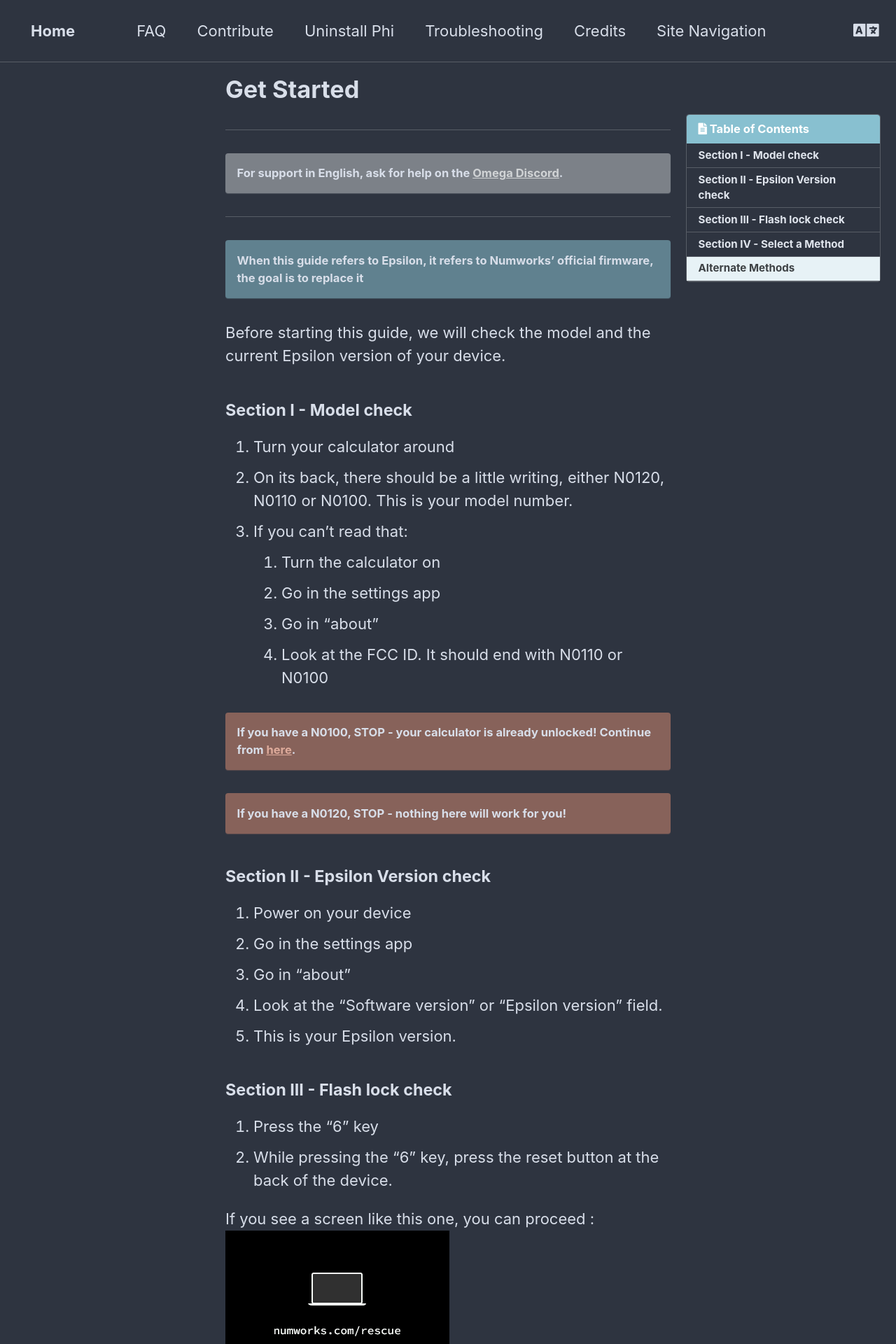
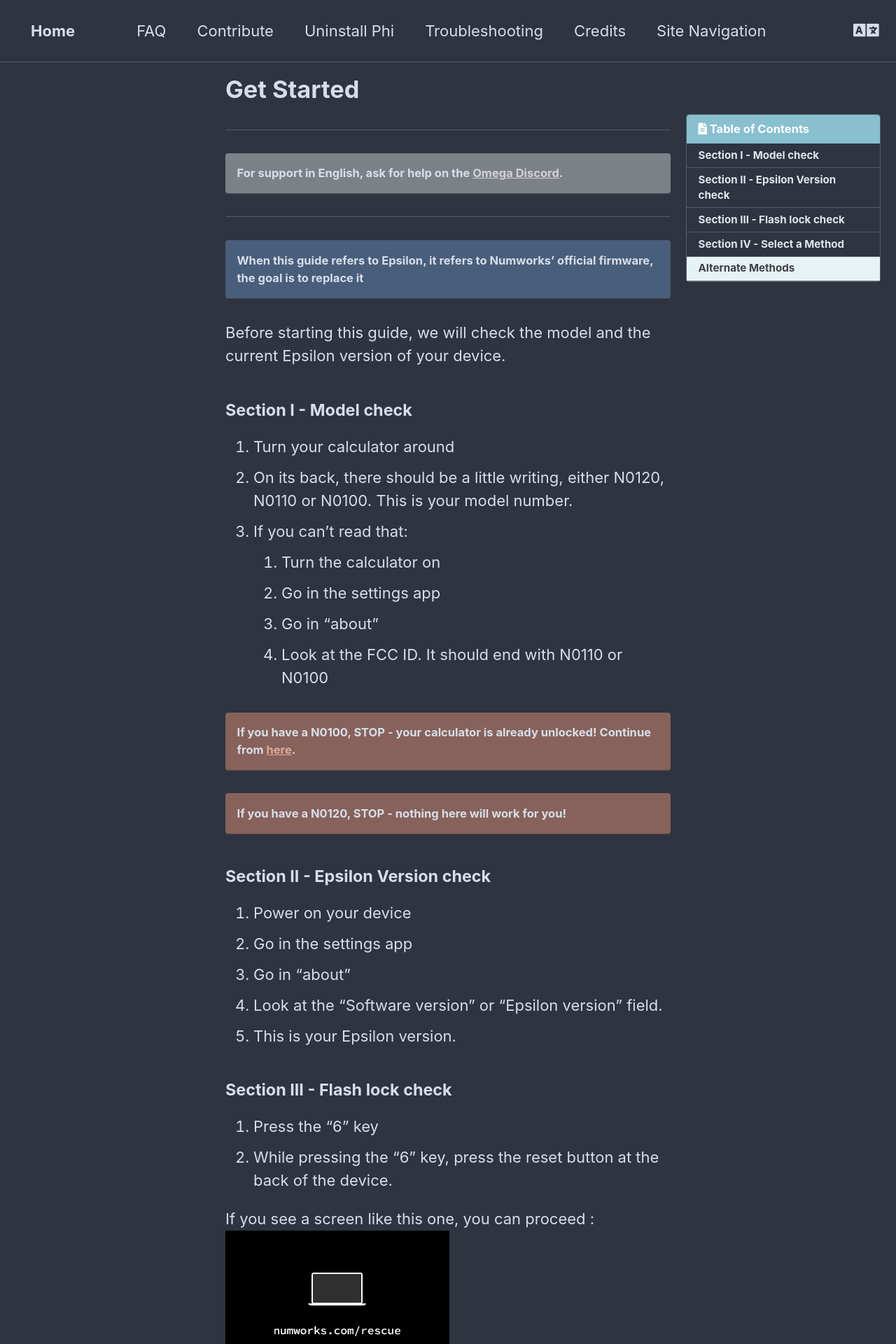
Before and after one commit to Omega-Numworks/Omega-Guide, a Jekyll site: the page built from _pages/en_US/get-started.md, in a window 1280 px wide. Shown: the top 1920 px of the page at 70% size. Built offline with Jekyll 4.4.1, drawn with Linux system fonts in a browser that asks for light colours; comment, search, counter and statistics services are not loaded.

Commit message:
Update get-started.md
{: .notice--primary} to {: .notice--info}

```diff
--- a/_pages/en_US/get-started.md
+++ b/_pages/en_US/get-started.md
@@ -5,7 +5,7 @@ title: "Get Started"
 {% include toc title="Table of Contents" %}
 
 When this guide refers to Epsilon, it refers to Numworks' official firmware, the goal is to replace it
-{: .notice--primary}
+{: .notice--info}
 
 Before starting this guide, we will check the model and the current Epsilon version of your device.
 
```
